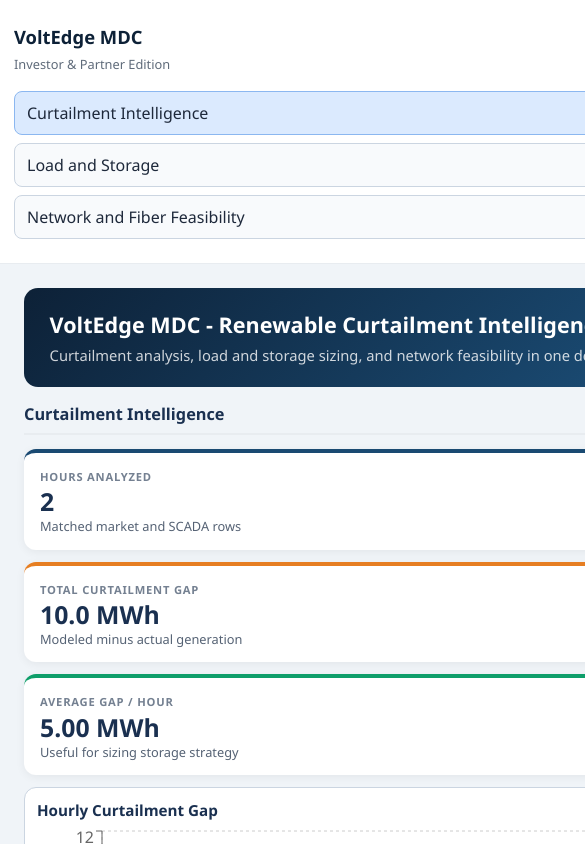
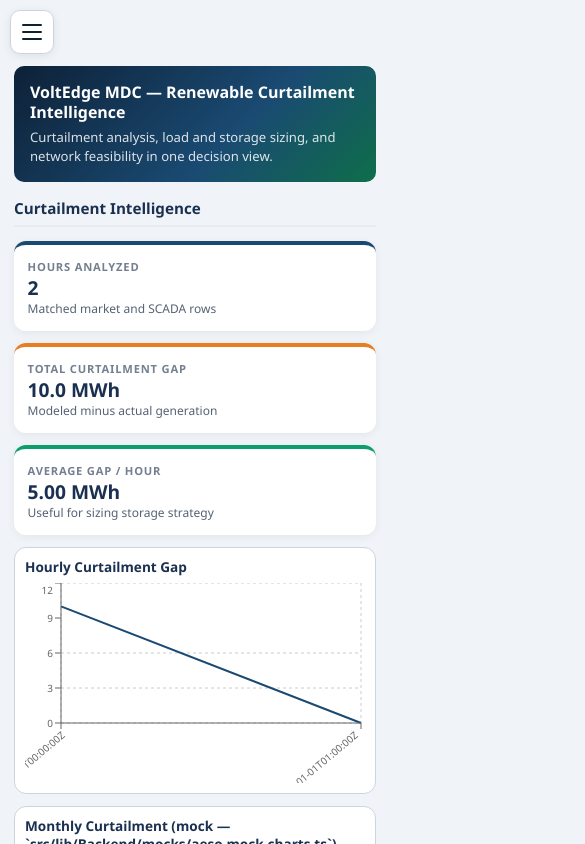
Before and after one commit to leonamotyer/VoltEdge, a React (Vite) app: page /curtailment in a window 390 px wide. Shown: the top 844 px of the page, 585 px wide, since content can reach past the window. Built offline with nearby package versions, Linux system fonts and the light colour scheme.

Commit message:
mobile view

```diff
--- a/index.html
+++ b/index.html
@@ -2,7 +2,10 @@
 <html lang="en">
   <head>
     <meta charset="UTF-8" />
-    <meta name="viewport" content="width=device-width, initial-scale=1.0" />
+    <meta
+      name="viewport"
+      content="width=device-width, initial-scale=1.0, viewport-fit=cover"
+    />
     <title>VoltEdge Dashboard</title>
   </head>
   <body>
--- a/src/ui/App.tsx
+++ b/src/ui/App.tsx
@@ -1,14 +1,72 @@
-import { NavLink } from "react-router-dom";
-import { Outlet } from "react-router-dom";
+import { useEffect, useState } from "react";
+import { NavLink, Outlet, useLocation } from "react-router-dom";
 import { sidebarNavItems } from "../lib/frontEnd/components/sidebarNav";
+import { useMediaQuery } from "./hooks/useMediaQuery";
 
 export function AppLayout() {
+  const [navOpen, setNavOpen] = useState(false);
+  const location = useLocation();
+  const isDesktopNav = useMediaQuery("(min-width: 900px)");
+
+  useEffect(() => {
+    setNavOpen(false);
+  }, [location.pathname]);
+
+  useEffect(() => {
+    if (isDesktopNav) {
+      setNavOpen(false);
+    }
+  }, [isDesktopNav]);
+
+  useEffect(() => {
+    if (!navOpen) {
+      return;
+    }
+    const onKey = (e: KeyboardEvent) => {
+      if (e.key === "Escape") {
+        setNavOpen(false);
+      }
+    };
+    document.addEventListener("keydown", onKey);
+    const prev = document.body.style.overflow;
+    document.body.style.overflow = "hidden";
+    return () => {
+      document.removeEventListener("keydown", onKey);
+      document.body.style.overflow = prev;
+    };
+  }, [navOpen]);
+
   return (
     <main className="app-shell">
-      <aside className="sidebar">
-        <h1>VoltEdge MDC</h1>
-        <p className="sidebar-subtitle">Investor & Partner Edition</p>
-        <nav>
+      <button
+        type="button"
+        className="nav-toggle"
+        aria-expanded={navOpen}
+        aria-controls="app-sidebar"
+        aria-label={navOpen ? "Close menu" : "Open menu"}
+        onClick={() => setNavOpen((o) => !o)}
+      >
+        <span className="nav-toggle-bar" aria-hidden />
+        <span className="nav-toggle-bar" aria-hidden />
+        <span className="nav-toggle-bar" aria-hidden />
+      </button>
+
+      {navOpen ? (
+        <button
+          type="button"
+          className="nav-backdrop"
+          aria-label="Close menu"
+          tabIndex={-1}
+          onClick={() => setNavOpen(false)}
+        />
+      ) : null}
+
+      <aside id="app-sidebar" className={`sidebar${navOpen ? " sidebar--open" : ""}`}>
+        <div className="sidebar-brand">
+          <h1>VoltEdge MDC</h1>
+          <p className="sidebar-subtitle">Investor & Partner Edition</p>
+        </div>
+        <nav aria-label="Primary">
           {sidebarNavItems.map((item) => (
             <NavLink
               key={item.id}
@@ -23,7 +81,7 @@
 
       <section className="content">
         <header className="ve-header">
-          <h2>VoltEdge MDC - Renewable Curtailment Intelligence</h2>
+          <h2>VoltEdge MDC — Renewable Curtailment Intelligence</h2>
           <p>
             Curtailment analysis, load and storage sizing, and network feasibility in one
             decision view.
--- a/src/ui/components/charts/SimpleCharts.tsx
+++ b/src/ui/components/charts/SimpleCharts.tsx
@@ -12,6 +12,7 @@
   XAxis,
   YAxis,
 } from "recharts";
+import { useIsCompactCharts } from "../../hooks/useMediaQuery";
 
 export function SimpleLineChart({
   data,
@@ -24,14 +25,24 @@
   yKey: string;
   color: string;
 }) {
+  const compact = useIsCompactCharts();
+  const chartHeight = compact ? 200 : 240;
+
   return (
     <div className="chart-box">
-      <ResponsiveContainer width="100%" height={220}>
-        <LineChart data={data}>
+      <ResponsiveContainer width="100%" height={chartHeight}>
+        <LineChart data={data} margin={{ left: compact ? 0 : 4, right: compact ? 4 : 8, bottom: compact ? 8 : 4 }}>
           <CartesianGrid strokeDasharray="3 3" />
-          <XAxis dataKey={xKey} />
-          <YAxis />
-          <Tooltip />
+          <XAxis
+            dataKey={xKey}
+            tick={{ fontSize: compact ? 10 : 12 }}
+            angle={compact ? -40 : 0}
+            textAnchor={compact ? "end" : "middle"}
+            height={compact ? 52 : 28}
+            interval="preserveStartEnd"
+          />
+          <YAxis tick={{ fontSize: compact ? 10 : 12 }} width={compact ? 36 : 44} />
+          <Tooltip contentStyle={{ fontSize: compact ? 12 : 13 }} />
           <Line type="monotone" dataKey={yKey} stroke={color} strokeWidth={2} dot={false} />
         </LineChart>
       </ResponsiveContainer>
@@ -50,14 +61,24 @@
   yKey: string;
   color: string;
 }) {
+  const compact = useIsCompactCharts();
+  const chartHeight = compact ? 200 : 240;
+
   return (
     <div className="chart-box">
-      <ResponsiveContainer width="100%" height={220}>
-        <BarChart data={data}>
+      <ResponsiveContainer width="100%" height={chartHeight}>
+        <BarChart data={data} margin={{ left: compact ? 0 : 4, right: compact ? 4 : 8, bottom: compact ? 8 : 4 }}>
           <CartesianGrid strokeDasharray="3 3" />
-          <XAxis dataKey={xKey} />
-          <YAxis />
-          <Tooltip />
+          <XAxis
+            dataKey={xKey}
+            tick={{ fontSize: compact ? 10 : 12 }}
+            angle={compact ? -40 : 0}
+            textAnchor={compact ? "end" : "middle"}
+            height={compact ? 52 : 28}
+            interval="preserveStartEnd"
+          />
+          <YAxis tick={{ fontSize: compact ? 10 : 12 }} width={compact ? 36 : 44} />
+          <Tooltip contentStyle={{ fontSize: compact ? 12 : 13 }} />
           <Bar dataKey={yKey} fill={color} />
         </BarChart>
       </ResponsiveContainer>
@@ -71,13 +92,21 @@
   data: Array<{ name: string; value: number }>;
 }) {
   const colors = ["#1a4a72", "#0e9e6a", "#e67e22", "#e74c3c"];
+  const compact = useIsCompactCharts();
+  const chartHeight = compact ? 200 : 240;
 
   return (
     <div className="chart-box">
-      <ResponsiveContainer width="100%" height={220}>
+      <ResponsiveContainer width="100%" height={chartHeight}>
         <PieChart>
-          <Tooltip />
-          <Pie data={data} dataKey="value" nameKey="name" outerRadius={75}>
+          <Tooltip contentStyle={{ fontSize: compact ? 12 : 13 }} />
+          <Pie
+            data={data}
+            dataKey="value"
+            nameKey="name"
+            outerRadius={compact ? "72%" : "78%"}
+            label={compact ? false : { fontSize: 11 }}
+          >
             {data.map((entry, index) => (
               <Cell key={`${entry.name}-${index}`} fill={colors[index % colors.length]} />
             ))}
--- /dev/null
+++ b/src/ui/hooks/useMediaQuery.ts
@@ -0,0 +1,24 @@
+import { useEffect, useState } from "react";
+
+export function useMediaQuery(query: string): boolean {
+  const [matches, setMatches] = useState(() => {
+    if (typeof window === "undefined") {
+      return false;
+    }
+    return window.matchMedia(query).matches;
+  });
+
+  useEffect(() => {
+    const mq = window.matchMedia(query);
+    const onChange = () => setMatches(mq.matches);
+    onChange();
+    mq.addEventListener("change", onChange);
+    return () => mq.removeEventListener("change", onChange);
+  }, [query]);
+
+  return matches;
+}
+
+export function useIsCompactCharts() {
+  return useMediaQuery("(max-width: 640px)");
+}
--- a/src/ui/styles.css
+++ b/src/ui/styles.css
@@ -1,5 +1,9 @@
 * {
   box-sizing: border-box;
+}
+
+html {
+  -webkit-text-size-adjust: 100%;
 }
 
 :root {
@@ -17,6 +21,8 @@
   --color-accent-red: #e74c3c;
   --color-brand-dark: #0d2137;
   --color-error: #b91c1c;
+  --sidebar-width: 260px;
+  --layout-break: 900px;
 }
 
 body {
@@ -24,12 +30,59 @@
   font-family: var(--font-family);
   color: var(--color-text-primary);
   background: var(--color-bg-app);
+  overflow-x: clip;
 }
 
 .app-shell {
   display: grid;
-  grid-template-columns: 260px 1fr;
+  grid-template-columns: var(--sidebar-width) minmax(0, 1fr);
   min-height: 100vh;
+  min-height: 100dvh;
+}
+
+.nav-toggle {
+  display: none;
+  position: fixed;
+  top: max(10px, env(safe-area-inset-top, 0px));
+  left: max(10px, env(safe-area-inset-left, 0px));
+  z-index: 90;
+  flex-direction: column;
+  justify-content: center;
+  gap: 5px;
+  width: 44px;
+  height: 44px;
+  padding: 0;
+  border: 1px solid var(--color-border);
+  border-radius: 10px;
+  background: var(--color-bg-surface);
+  box-shadow: 0 2px 10px rgba(0, 0, 0, 0.08);
+  cursor: pointer;
+}
+
+.nav-toggle:focus-visible {
+  outline: 2px solid var(--color-accent-blue);
+  outline-offset: 2px;
+}
+
+.nav-toggle-bar {
+  display: block;
+  width: 20px;
+  height: 2px;
+  margin: 0 auto;
+  background: var(--color-brand-dark);
+  border-radius: 1px;
+}
+
+.nav-backdrop {
+  display: none;
+  position: fixed;
+  inset: 0;
+  z-index: 70;
+  padding: 0;
+  border: none;
+  background: rgba(15, 23, 42, 0.45);
+  cursor: pointer;
+  -webkit-tap-highlight-color: transparent;
 }
 
 .sidebar {
@@ -38,9 +91,13 @@
   padding: 24px 14px;
 }
 
+.sidebar-brand {
+  margin-bottom: 4px;
+}
+
 .sidebar h1 {
   margin: 0;
-  font-size: 1.15rem;
+  font-size: clamp(1rem, 2.5vw, 1.15rem);
   color: var(--color-brand-dark);
 }
 
@@ -63,9 +120,11 @@
   color: #1e293b;
   text-decoration: none;
   border-radius: 8px;
-  padding: 10px 12px;
+  padding: 12px 14px;
+  min-height: 44px;
   cursor: pointer;
-  transition: all 120ms ease;
+  transition: border-color 120ms ease, background 120ms ease;
+  -webkit-tap-highlight-color: transparent;
 }
 
 .nav-item:hover {
@@ -79,7 +138,8 @@
 }
 
 .content {
-  padding: 24px;
+  padding: clamp(14px, 3vw, 24px);
+  min-width: 0;
 }
 
 .ve-header {
@@ -89,25 +149,27 @@
     var(--color-accent-blue) 60%,
     #0e6e4a 100%
   );
-  border-radius: 14px;
-  padding: 1.4rem 1.6rem;
+  border-radius: clamp(10px, 2vw, 14px);
+  padding: clamp(1rem, 3vw, 1.4rem) clamp(1rem, 3vw, 1.6rem);
   margin-bottom: 1rem;
   color: #ffffff;
 }
 
 .ve-header h2 {
   margin: 0;
-  font-size: 1.35rem;
+  font-size: clamp(1rem, 4vw, 1.35rem);
+  line-height: 1.25;
 }
 
 .ve-header p {
   margin: 0.35rem 0 0;
-  font-size: 0.92rem;
-  color: rgba(255, 255, 255, 0.8);
+  font-size: clamp(0.82rem, 2.4vw, 0.92rem);
+  line-height: 1.45;
+  color: rgba(255, 255, 255, 0.85);
 }
 
 .section-header {
-  font-size: 1.02rem;
+  font-size: clamp(0.95rem, 2.5vw, 1.02rem);
   font-weight: 700;
   color: var(--color-text-primary);
   border-bottom: 2px solid var(--color-border-soft);
@@ -125,9 +187,10 @@
 .kpi-card {
   background: var(--color-bg-surface);
   border-radius: 12px;
-  padding: 1rem 1rem 0.9rem;
+  padding: clamp(0.85rem, 2vw, 1rem) clamp(0.85rem, 2vw, 1rem) 0.9rem;
   box-shadow: 0 2px 10px rgba(0, 0, 0, 0.06);
   border-top: 4px solid #27ae60;
+  min-width: 0;
 }
 
 .kpi-card.blue {
@@ -157,58 +220,113 @@
 
 .kpi-value {
   margin: 0.2rem 0 0.1rem;
-  font-size: 1.55rem;
+  font-size: clamp(1.2rem, 4.5vw, 1.55rem);
   font-weight: 700;
   color: #1a3050;
   line-height: 1.15;
+  word-break: break-word;
 }
 
 .kpi-sub {
   margin: 0;
-  font-size: 0.8rem;
+  font-size: clamp(0.75rem, 2vw, 0.8rem);
   color: var(--color-text-muted);
+  line-height: 1.35;
 }
 
 .panel {
   border-radius: 12px;
   border: 1px solid var(--color-border);
   background: var(--color-bg-surface);
-  padding: 12px;
+  padding: clamp(10px, 2.5vw, 12px);
+  min-width: 0;
+}
+
+.panel + .panel {
+  margin-top: 0.75rem;
 }
 
 .panel h4 {
   margin: 0 0 0.4rem 0;
   color: #1a3050;
-  font-size: 0.95rem;
+  font-size: clamp(0.85rem, 2.2vw, 0.95rem);
+  line-height: 1.35;
 }
 
 .panel pre {
   margin: 0;
   overflow: auto;
-  max-height: 420px;
+  max-height: min(420px, 55vh);
   background: #f8fafc;
   border-radius: 8px;
   border: 1px solid #e5e9f0;
   padding: 10px;
+  font-size: clamp(0.68rem, 1.8vw, 0.8rem);
+  -webkit-overflow-scrolling: touch;
 }
 
 .chart-box {
   width: 100%;
-  min-height: 220px;
+  min-height: clamp(180px, 42vw, 240px);
 }
 
 .error {
   color: var(--color-error);
 }
 
-@media (max-width: 980px) {
+/* ——— Tablet: fewer KPI columns ——— */
+@media (max-width: 1100px) {
+  .kpi-grid {
+    grid-template-columns: repeat(2, minmax(0, 1fr));
+  }
+}
+
+/* ——— Mobile: drawer nav + single column ——— */
+@media (max-width: 899px) {
   .app-shell {
-    grid-template-columns: 1fr;
+    grid-template-columns: minmax(0, 1fr);
+  }
+
+  .nav-toggle {
+    display: flex;
+  }
+
+  .nav-backdrop {
+    display: block;
   }
 
   .sidebar {
+    position: fixed;
+    top: 0;
+    left: 0;
+    bottom: 0;
+    width: min(300px, 88vw);
+    max-width: 100%;
+    z-index: 80;
+    margin: 0;
+    padding-top: max(20px, env(safe-area-inset-top, 0px));
+    padding-bottom: max(16px, env(safe-area-inset-bottom, 0px));
+    padding-left: max(14px, env(safe-area-inset-left, 0px));
+    padding-right: 14px;
     border-right: none;
-    border-bottom: 1px solid #e8ecf0;
+    border-bottom: none;
+    box-shadow: none;
+    transform: translateX(-100%);
+    transition: transform 0.22s ease;
+    overflow-y: auto;
+    -webkit-overflow-scrolling: touch;
+  }
+
+  .sidebar.sidebar--open {
+    transform: translateX(0);
+    box-shadow: 6px 0 28px rgba(15, 23, 42, 0.18);
+  }
+
+  .content {
+    padding-top: calc(max(14px, env(safe-area-inset-top, 0px)) + 52px);
+    padding-left: max(14px, env(safe-area-inset-left, 0px));
+    padding-right: max(14px, env(safe-area-inset-right, 0px));
+    padding-bottom: max(18px, env(safe-area-inset-bottom, 0px));
   }
 
   .kpi-grid {
```
